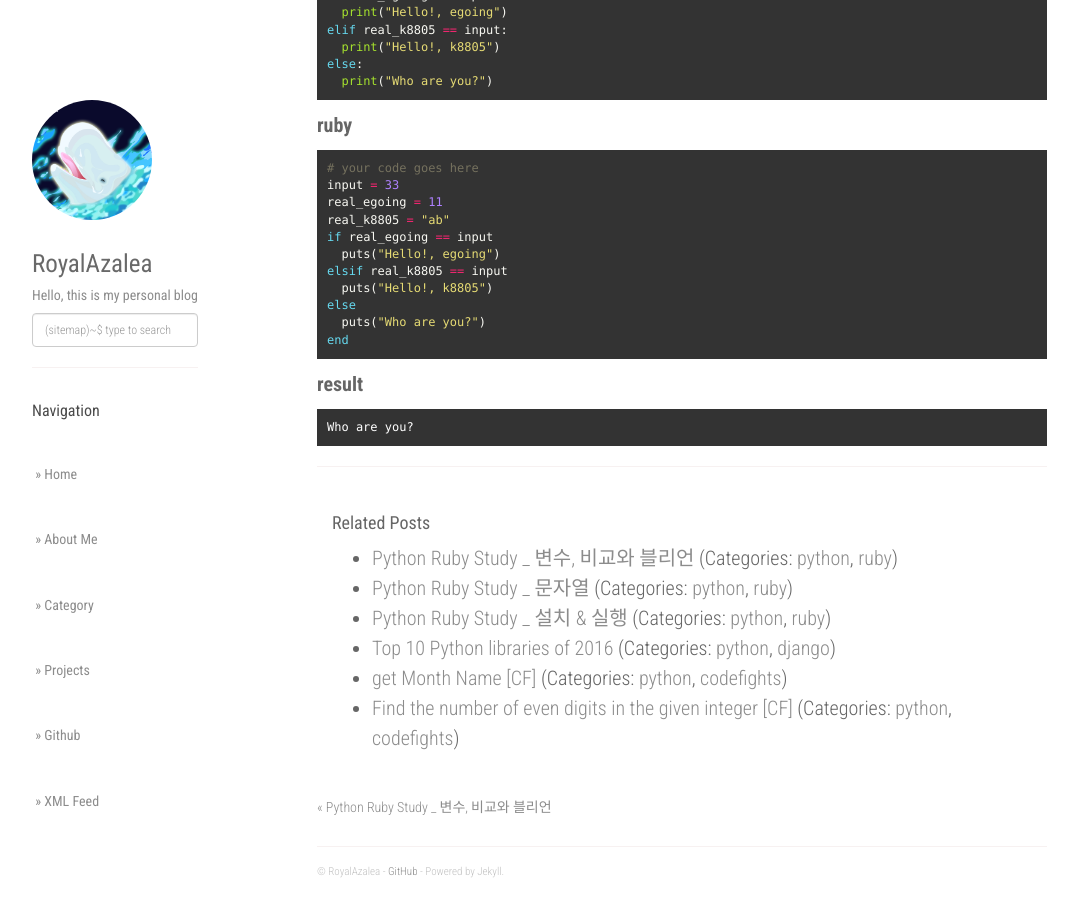
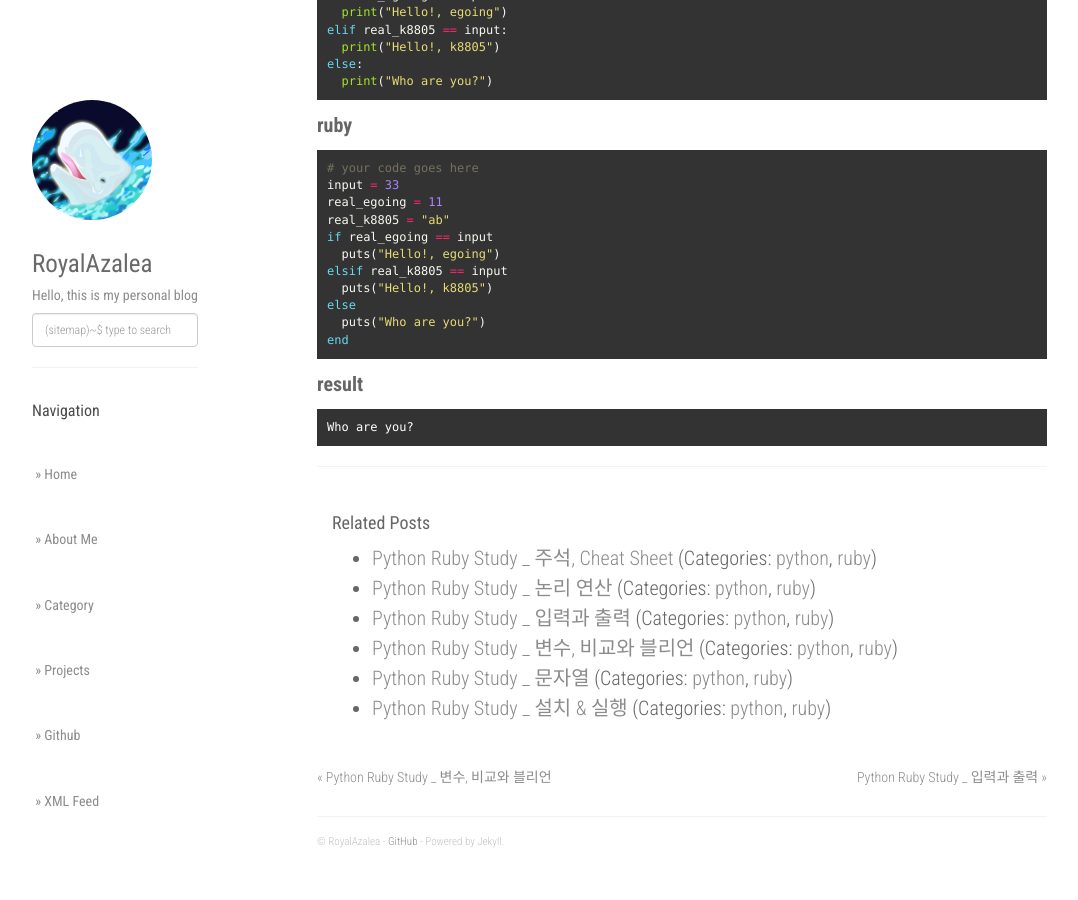
Before and after one commit to RoyalAzalea/RoyalAzalea.github.io, a Jekyll site: the page built from _posts/2017-01-10-python-ruby-study2.md, in a window 1280 px wide and 900 px high, scrolled down 1608 px. Shown: the whole window, without its empty margins (53-1131 px from the left). Built offline with Jekyll 4.4.1, drawn with Linux system fonts in a browser that asks for light colours; nearby versions of some CDN libraries; after the commit the page ends 2478 px from its top, so only the background shows below that; some of the changed lines change nothing that is shown.

Commit message:
update_posts

````diff
--- /dev/null
+++ b/_posts/2017-01-12-python-ruby-study.md
@@ -0,0 +1,143 @@
+---
+layout: post
+title: "Python Ruby Study _ 입력과 출력"
+date: 2017-01-12
+categories: [python, ruby]
+---
+
+python의 경우 사용자의 입력을 받기위해 input을 사용하고 ruby의 경우는 gets.chomp()를
+사용한다. python은 경우는 input을 쓰면서 사용자에게 출력해줄 문자열도 입력이 가능하다.
+ruby는 따로 puts를 이용해서 출력을 해줘야 함. 이제 간략한 예제를 보겠다. 참고로 문자의
+대문자화를 위해 python은 upper를 ruby는 upcase를 사용한다!
+
+**python**
+
+```python
+# your code goes here
+in_str = input("plz write your name: \n")
+print("your name : "+in_str)
+print("your name (upper) : "+in_str.upper())
+```
+
+**ruby**
+
+{% highlight ruby %}
+# your code goes here
+puts("plz write your name \n")
+in_str = gets.chomp()
+puts("your name : " + in_str)
+puts("your name (upper) : " + in_str.upcase())
+{% endhighlight %}
+
+**input**
+
+```
+RoyalAzalea
+```
+
+**result**
+
+```
+plz write your name
+your name : RoyalAzalea
+your name (upper) : ROYALAZALEA
+```
+
+
+이제 사용자의 입력을 받아 그에 해당하는 출력문을 띄워주는 예제를 보겠다. 아직 반복문을
+적용하지 않았으니 매번 실행 해야되는 불편함이 있다. 참고로 input처럼 키워드의 경우는
+변수명으로 사용하지 않는게 좋다. 나중에 헷갈리고 코드가 꼬일 수 있음!
+
+**python**
+
+```python
+# your code goes here
+in_str = input("plz write number ( 1 or 2 or some number ) : ")
+hint1 = "1"
+hint2 = "2"
+cake = "4"
+print("\n")
+if hint1 == in_str:
+	print("wow! you are great, but you can't get it! try try again!")
+elif hint2 == in_str:
+	print("almost... you reach this goal... try try hard!!")
+elif cake == in_str:
+	print("congratulation!!! you got it!! enjoy your victory! eat cake :D")
+else:
+	print("sorry, you need to more try")
+```
+
+**ruby**
+{% highlight ruby %}
+# your code goes here
+puts("plz write number ( 1 or 2 or some number ) : ")
+in_str = gets.chomp()
+hint1 = "1"
+hint2 = "2"
+cake = "4"
+puts("\n")
+if hint1 == in_str
+	puts("wow! you are great, but you can't get it! try try again!")
+elsif hint2 == in_str
+	puts("almost... you reach this goal... try try hard!!")
+elsif cake == in_str
+	puts("congratulation!!! you got it!! enjoy your victory! eat cake :D")
+else
+	puts("sorry, you need to more try")
+end
+{% endhighlight %}
+
+**input**
+
+```
+1
+```
+
+**result**
+
+```
+plz write number ( 1 or 2 or some number ) :
+
+wow! you are great, but you can't get it! try try again!
+```
+
+**input**
+
+```
+2
+```
+
+**result**
+
+```
+plz write number ( 1 or 2 or some number ) :
+
+almost... you reach this goal... try try hard!!
+```
+
+**input**
+
+```
+4
+```
+
+**result**
+
+```
+plz write number ( 1 or 2 or some number ) :
+
+congratulation!!! you got it!! enjoy your victory! eat cake :D
+```
+
+**input**
+```
+1,2,4를 제외한 다른 숫자 혹은 비정상정인 입력(ex. 문자열)
+```
+
+**result**
+
+```
+plz write number ( 1 or 2 or some number ) :
+
+sorry, you need to more try
+```
--- /dev/null
+++ b/_posts/2017-01-12-python-ruby-study2.md
@@ -0,0 +1,283 @@
+---
+layout: post
+title: "Python Ruby Study _ 논리 연산"
+date: 2017-01-12
+categories: [python, ruby]
+---
+
+python과 ruby의 논리 연산은 거의 비슷하나 조금 다르다. 우선 둘다 OR연산시 or을 AND연산시
+and를 그리고 Not연산시 not을 사용한다. python의 기본 예제를 보겠다.
+
+**python**
+
+```python
+# your code goes here
+print(True or True)
+print(True or False)
+print(False or True)
+print(False or False)
+
+print(True and True)
+print(True and False)
+print(False and True)
+print(False and False)
+
+print(not True)
+print(not False)
+```
+
+**result**
+
+```
+True
+True
+True
+False
+True
+False
+False
+False
+False
+True
+```
+
+
+ruby의 기본예제를 보기 전 ruby문법에서 몇 가지 알아둘게 있다. 우선 puts안에 바로
+true or true 를 사용하면 syntax error가 발생한다. 반드시 괄호를 사용하여 논리 연산을
+먼저 처리해 줘야한다. 그리고 추가적으로 변수에 논리 연산의 결과를 대입할 때도 반드시
+괄호를 사용해야한다. 아래 예제를 보자.
+
+**ruby**
+
+{% highlight ruby %}
+# your code goes here
+var = true and false
+puts(var)
+
+var = (true and false)
+puts(var)
+
+if true and false
+	puts("true!")
+else
+	puts("false!")
+end
+{% endhighlight %}
+
+**result**
+
+```
+true
+false
+false!
+```
+
+
+결과를 보면 true와 false의 and연산을 하면 false가 나와야하는데 첫 줄에 true가 나왔다.
+논리 연산의 결과를 변수에 저장할 때 괄호를 사용하지 않으면 ruby에서는 변수 var에
+논리 연산의 결과가 아닌 true를 저장한다. 그 후 변수 var와 and연산을 진행하게되
+그 줄에서는 false값을 유지한다. 허나 puts로 var를 출력해보면 앞서 저장된 true가
+출력된다. if문 처럼 한줄에 true and false를 쓰면 그 줄에서는 false가 유지되서 정상적인
+동작을 하지만 변수에 저장할 땐 괄호를 사용하여 주의해야한다!
+
+
+**ruby**
+
+{% highlight ruby %}
+# your code goes here
+# puts(true or true) stderr syntax error, unexpected keyword_or, expecting ')'!
+puts((true or true))
+puts((true or false))
+puts((false or true))
+puts((false or false))
+
+var = (true and true)
+puts(var)
+var = (true and false)
+puts(var)
+var = (false and true)
+puts(var)
+var = (false and false)
+puts(var)
+
+puts((not true))
+puts((not false))
+{% endhighlight %}
+
+**result**
+
+```
+true
+true
+true
+false
+true
+false
+false
+false
+false
+true
+```
+
+
+python에는 or, and, not으로 논리 연산을 모두 처리한다. 하지만 ruby의 경우에는 다른 언어들의 논리 연산자인 &&, ||, !를 추가적으로 사용한다. 그리고 &&, ||, !의 연산순위가 or, and,
+not보다 높다. 앞에서 ruby의 경우 논리 연산의 결과를 변수에 저장할 때는 괄호를 사용해야
+된다고 했다. &&, ||, !의 경우는 괄호를 사용하지 않아도 된다. 하지만 코드의 가독성 및
+통일을 위해 괄호를 사용하는 것이 좋다. 아래는 연산순위가 어떻게 영향을 주는지 보여준다.
+
+**ruby**
+
+{% highlight ruby %}
+# your code goes here
+var = true && false
+puts(var)
+
+# !true가 쓰인 후 false가 된 후 &&연산을 진행함
+var = (!true && false)
+puts(var)
+
+# &&가 연산순위가 더 높아 true && false가 진행된 후 not연산이 진행됨
+var = (not true && false)
+puts(var)
+{% endhighlight %}
+
+**result**
+
+```
+false
+false
+true
+```
+
+
+이제는 논리연산을 if문과 함께 사용하는 예제를 보겠다. 논리연산을 사용하면 if를 중첩
+해서 사용하지 않아도 되서 코드가 깔끔해진다!
+
+**python**
+
+```python
+# your code goes here
+in_str = input("plz write your name : ")
+print("\n")
+passenger1 = "RoyalAzalea"
+passenger2 = "Mike"
+if in_str == passenger1 or in_str == passenger2:
+	print("Welcome!")
+else:
+	print("Sorry, we can't find your reservation")
+```
+
+**ruby**
+
+{% highlight ruby %}
+# your code goes here
+puts("plz write your name : ")
+in_str = gets.chomp()
+passenger1 = "RoyalAzalea"
+passenger2 = "Mike"
+if in_str == passenger1 or in_str == passenger2
+	puts("Welcome!")
+else
+	puts("Sorry, we can't find your reservation")
+end
+{% endhighlight %}
+
+**input**
+
+```
+RoyalAzalea
+```
+
+**result**
+
+```
+plz write your name :
+
+Welcome!
+```
+
+**input**
+
+```
+John
+```
+
+**result**
+
+```
+plz write your name :
+Sorry, we can't find your reservation
+```
+
+**python**
+
+```python
+# your code goes here
+in_str = input("plz write your name : ")
+print("\n")
+in_age = input("plz write your age : ")
+print("\n")
+passenger1 = "RoyalAzalea"
+passenger2 = "Mike"
+age_passenger1 = "25"
+age_passenger2 = "29"
+if in_str == passenger1 and in_age == age_passenger1:
+	print("Welcome!")
+elif in_str == passenger2 and in_age == age_passenger2:
+	print("Welcom!")
+else:
+	print("Sorry, we can't find your reservation")
+```
+
+**ruby**
+
+{% highlight ruby %}
+# your code goes here
+puts("plz write your name : ")
+in_str = gets.chomp()
+puts("plz write your age : ")
+in_age = gets.chomp()
+passenger1 = "RoyalAzalea"
+passenger2 = "Mike"
+age_passenger1 = "25"
+age_passenger2 = "29"
+if in_str == passenger1 and in_age == age_passenger1
+	puts("Welcome!")
+elsif in_str == passenger2 and in_age == age_passenger2
+	puts("Welcome!")
+else
+	puts("Sorry, we can't find your reservation")
+end
+{% endhighlight %}
+
+**input**
+
+```
+RoyalAzalea
+25
+```
+
+**result**
+
+```
+plz write your name :
+
+plz write your age :
+
+Welcome!
+```
+
+**input**
+
+```
+Mike
+27
+```
+
+**result**
+
+```
+plz write your name :
+plz write your age :
+Sorry, we can't find your reservation
+```
--- /dev/null
+++ b/_posts/2017-01-12-python-ruby-study3.md
@@ -0,0 +1,36 @@
+---
+layout: post
+title: "Python Ruby Study _ 주석, Cheat Sheet"
+date: 2017-01-12
+categories: [python, ruby]
+---
+
+python과 ruby는 주석으로 #을 사용한다. python의 경우는 특이하게 \`\`\`를 사용하여
+다음 \`\`\`가 나올 떄 까지를 모두 문자열로 인식한다. 이 걸 사용해서 여러문장의 여러문
+장의 주석처리를 한다. 참고로 " ", ' ' 이 둘은 한 문장에서만 문자열로 인식하고 열이
+바뀌면 에러가 뜬다!
+
+**python**
+
+```python
+# your code goes here
+'''
+test
+test
+'''
+
+str = '''
+test
+test
+'''
+
+print(str)
+```
+
+**result**
+
+```
+test
+test
+
+```
````
Also changed, not shown: _posts/2017-01-10-python-ruby-study2.md (+5 -2 lines).
